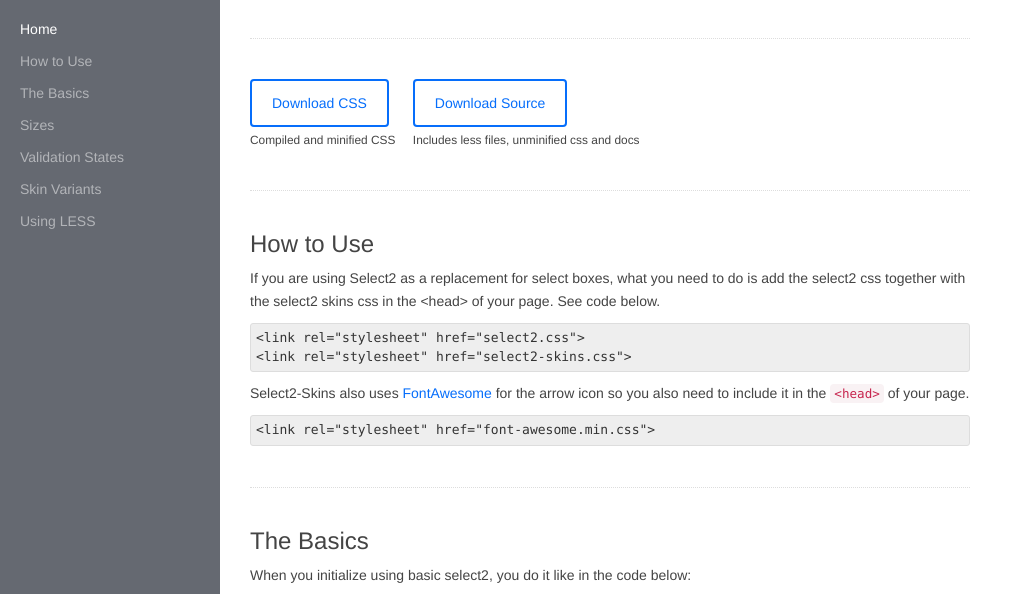
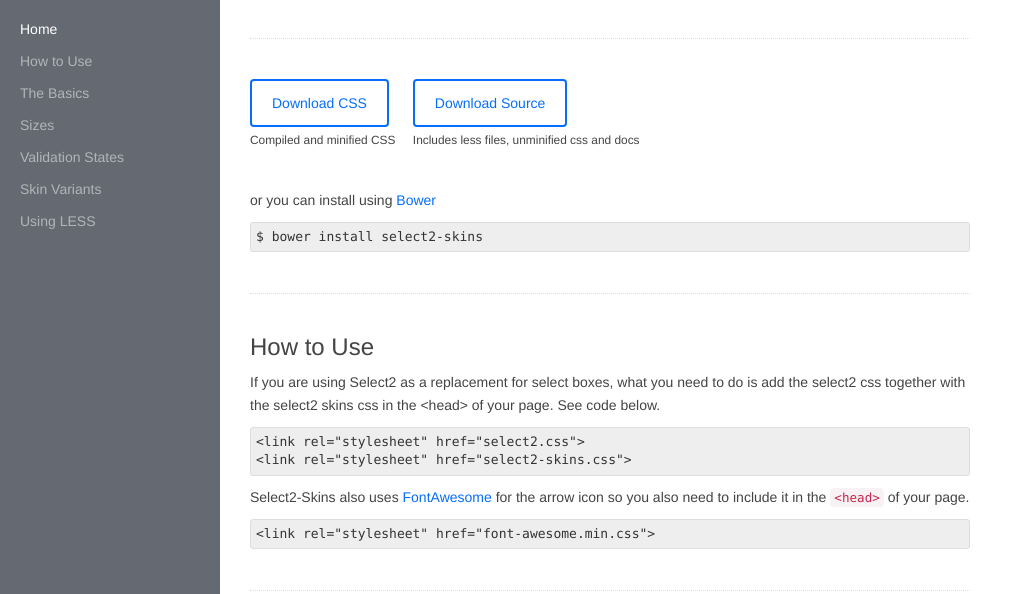
Before and after one commit to themepixels/select2-skins, a website: page docs/index.html in a window 1280 px wide. Shown: the part 153-747 px from the top of the page, without its empty margins (0-1033 px from the left). Drawn offline with nearby package versions, Linux system fonts and the light colour scheme; files that its build step writes are made by us from their sources.

Commit message:
edit docs

```diff
--- a/docs/index.html
+++ b/docs/index.html
@@ -61,6 +61,11 @@
       <a href="https://github.com/themepixels/select2-skins/releases" class="download-btn">Download Source</a>
       <small>Includes less files, unminified css and docs</small>
     </div>
+
+    <br><br><br>
+
+    <p>or you can install using <a href="http://bower.io">Bower</a>
+    <pre>$ bower install select2-skins</pre>
 
     <hr>
 
```
